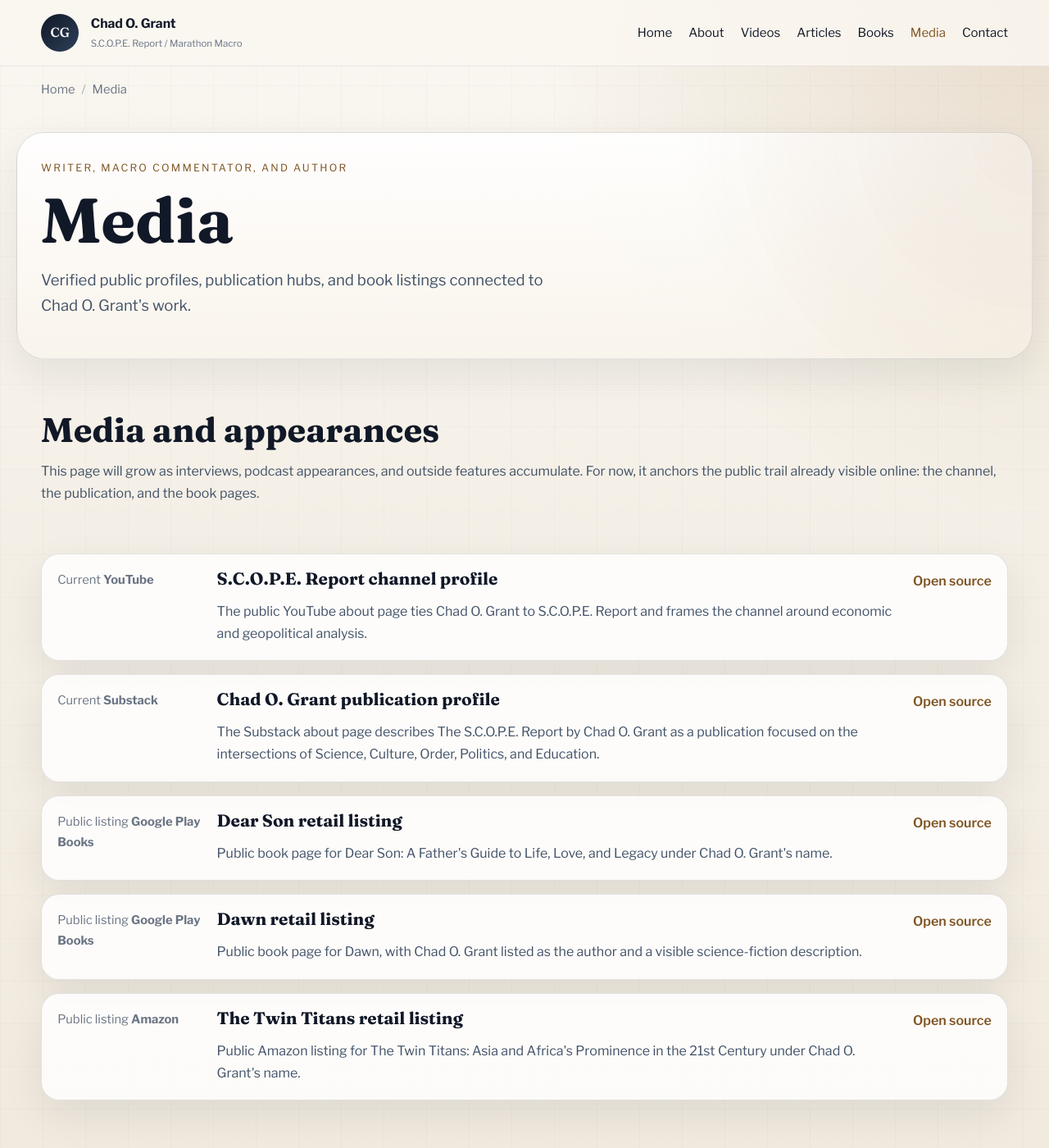
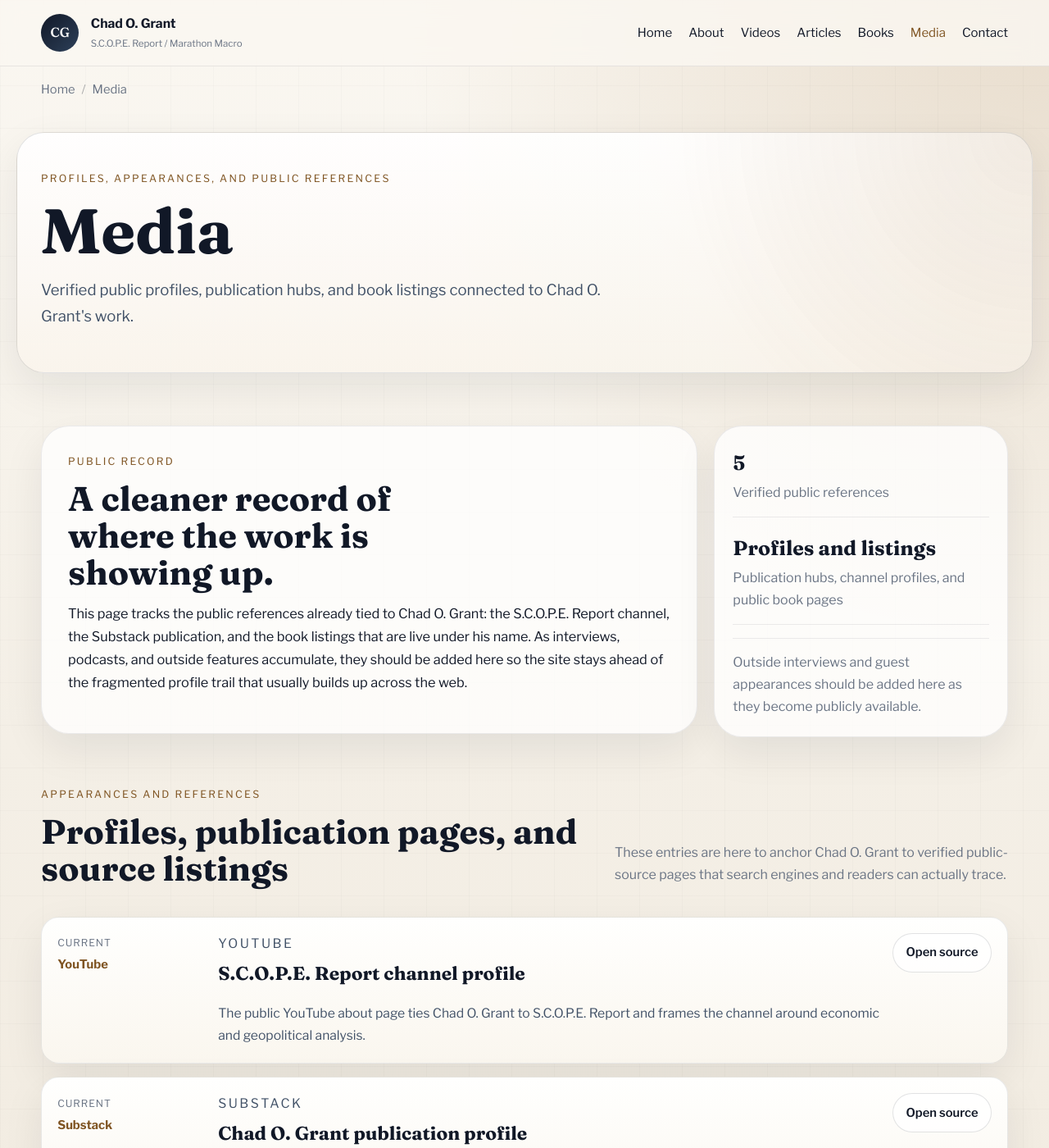
Before and after one commit to COG-tech/chadogrant, a Jekyll site: the page built from media.md, in a window 1280 px wide and 1400 px high. Shown: the whole window at 82% size. Built offline with Jekyll 4.4.1, drawn with Linux system fonts in a browser that asks for light colours; some of the changed text lies outside the part shown.

Commit message:
Redesign media page layout

```diff
--- a/_includes/media-row.html
+++ b/_includes/media-row.html
@@ -5,12 +5,13 @@
     <strong>{{ item.outlet }}</strong>
   </div>
   <div class="media-row__body">
+    <p class="media-row__eyebrow">{{ item.outlet }}</p>
     <h3>{{ item.title }}</h3>
     <p>{{ item.summary }}</p>
   </div>
   <div class="media-row__action">
     {% if item.url != blank %}
-      <a class="text-link" href="{{ item.url }}" target="_blank" rel="noreferrer">Open source</a>
+      <a class="button button--small button--secondary" href="{{ item.url }}" target="_blank" rel="noreferrer">Open source</a>
     {% endif %}
   </div>
 </article>
--- a/assets/css/site.css
+++ b/assets/css/site.css
@@ -847,6 +847,136 @@ p {
   min-width: 9.5rem;
 }
 
+.page-media .page-header__inner {
+  padding-top: 2.8rem;
+  padding-bottom: 2.3rem;
+}
+
+.page-media .page-header__lead {
+  max-width: 46rem;
+}
+
+.media-intro {
+  display: grid;
+  gap: 1.25rem;
+  align-items: start;
+}
+
+.media-intro__copy,
+.media-intro__meta {
+  background: rgba(255, 255, 255, 0.76);
+  border: 1px solid rgba(17, 24, 39, 0.08);
+  border-radius: var(--radius-lg);
+  box-shadow: var(--shadow);
+}
+
+.media-intro__copy {
+  padding: clamp(1.4rem, 1vw + 1.2rem, 2rem);
+}
+
+.media-intro__copy h2 {
+  max-width: 17ch;
+}
+
+.media-intro__copy p:last-child {
+  max-width: 58rem;
+  font-size: 1.02rem;
+}
+
+.media-intro__meta {
+  display: grid;
+  gap: 1rem;
+  padding: 1.4rem;
+}
+
+.media-stat {
+  display: grid;
+  gap: 0.15rem;
+  padding-bottom: 0.95rem;
+  border-bottom: 1px solid rgba(17, 24, 39, 0.08);
+}
+
+.media-stat:last-of-type {
+  padding-bottom: 0;
+  border-bottom: 0;
+}
+
+.media-stat strong {
+  font-family: "Fraunces", Georgia, serif;
+  font-size: 1.55rem;
+}
+
+.media-stat span,
+.media-source-note p {
+  color: var(--ink-muted);
+}
+
+.media-source-note {
+  padding-top: 0.95rem;
+  border-top: 1px solid rgba(17, 24, 39, 0.08);
+}
+
+.media-source-note p {
+  margin: 0;
+}
+
+.media-list {
+  max-width: 74rem;
+  margin: 0 auto;
+}
+
+.page-media .media-row {
+  background:
+    linear-gradient(180deg, rgba(255, 255, 255, 0.96) 0%, rgba(250, 246, 239, 0.96) 100%);
+  border-color: rgba(17, 24, 39, 0.09);
+  gap: 1rem;
+}
+
+.page-media .media-row__meta {
+  display: grid;
+  gap: 0.2rem;
+  align-content: start;
+  padding: 0.15rem 0;
+}
+
+.page-media .media-row__meta span {
+  font-size: 0.76rem;
+  letter-spacing: 0.08em;
+  text-transform: uppercase;
+}
+
+.page-media .media-row__meta strong,
+.media-row__eyebrow {
+  color: var(--accent-strong);
+}
+
+.media-row__eyebrow {
+  margin: 0;
+  font-size: 0.78rem;
+  letter-spacing: 0.16em;
+  text-transform: uppercase;
+}
+
+.page-media .media-row__body {
+  display: grid;
+  gap: 0.6rem;
+}
+
+.page-media .media-row__body h3 {
+  font-size: 1.42rem;
+  line-height: 1.08;
+}
+
+.page-media .media-row__body p {
+  font-size: 0.98rem;
+  line-height: 1.72;
+}
+
+.page-media .media-row__action {
+  display: flex;
+  align-items: start;
+}
+
 .contact-form {
   display: grid;
   gap: 1rem;
@@ -971,6 +1101,10 @@ p {
     grid-template-columns: minmax(0, 1.45fr) minmax(300px, 0.65fr);
   }
 
+  .media-intro {
+    grid-template-columns: minmax(0, 1.45fr) minmax(300px, 0.65fr);
+  }
+
   .books-grid {
     grid-template-columns: minmax(0, 1fr);
   }
--- a/media.md
+++ b/media.md
@@ -1,19 +1,55 @@
 ---
 title: Media
 description: Verified public profiles, publication hubs, and book listings connected to Chad O. Grant's work.
+eyebrow: Profiles, appearances, and public references
+body_class: page-body page-media
 ---
-<section class="content-section prose-block">
-  <h2>Media and appearances</h2>
-  <p>
-    This page will grow as interviews, podcast appearances, and outside
-    features accumulate. For now, it anchors the public trail already visible
-    online: the channel, the publication, and the book pages.
-  </p>
+{% assign media_items = site.data.media %}
+
+<section class="content-section media-intro">
+  <div class="media-intro__copy">
+    <p class="section__label">Public Record</p>
+    <h2>A cleaner record of where the work is showing up.</h2>
+    <p>
+      This page tracks the public references already tied to Chad O. Grant:
+      the S.C.O.P.E. Report channel, the Substack publication, and the book
+      listings that are live under his name. As interviews, podcasts, and
+      outside features accumulate, they should be added here so the site stays
+      ahead of the fragmented profile trail that usually builds up across the
+      web.
+    </p>
+  </div>
+  <aside class="media-intro__meta" aria-label="Media overview">
+    <div class="media-stat">
+      <strong>{{ media_items | size }}</strong>
+      <span>Verified public references</span>
+    </div>
+    <div class="media-stat">
+      <strong>Profiles and listings</strong>
+      <span>Publication hubs, channel profiles, and public book pages</span>
+    </div>
+    <div class="media-source-note">
+      <p>
+        Outside interviews and guest appearances should be added here as they
+        become publicly available.
+      </p>
+    </div>
+  </aside>
 </section>
 
 <section class="content-section">
-  <div class="stack-list">
-    {% for item in site.data.media %}
+  <div class="section__heading section__heading--wide">
+    <div>
+      <p class="section__label">Appearances And References</p>
+      <h2>Profiles, publication pages, and source listings</h2>
+    </div>
+    <p class="section-intro">
+      These entries are here to anchor Chad O. Grant to verified public-source
+      pages that search engines and readers can actually trace.
+    </p>
+  </div>
+  <div class="stack-list media-list">
+    {% for item in media_items %}
       {% include media-row.html item=item %}
     {% endfor %}
   </div>
```
